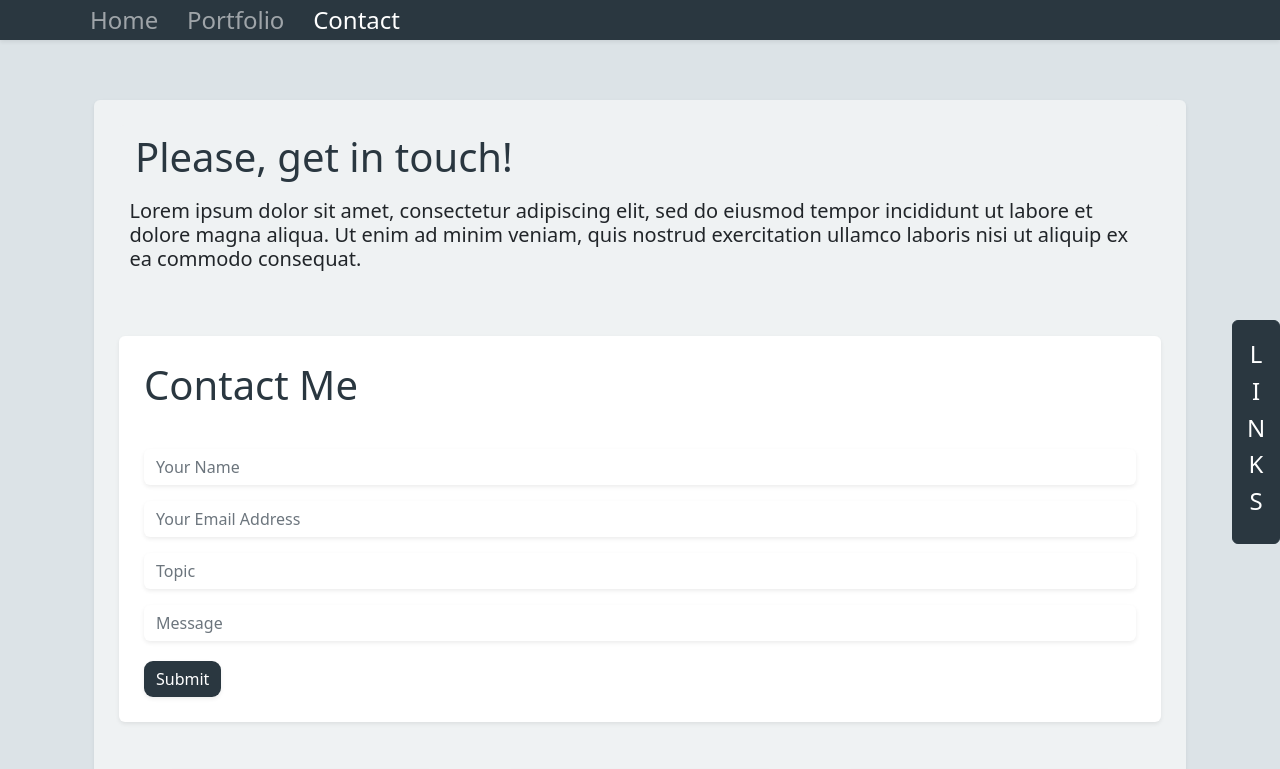
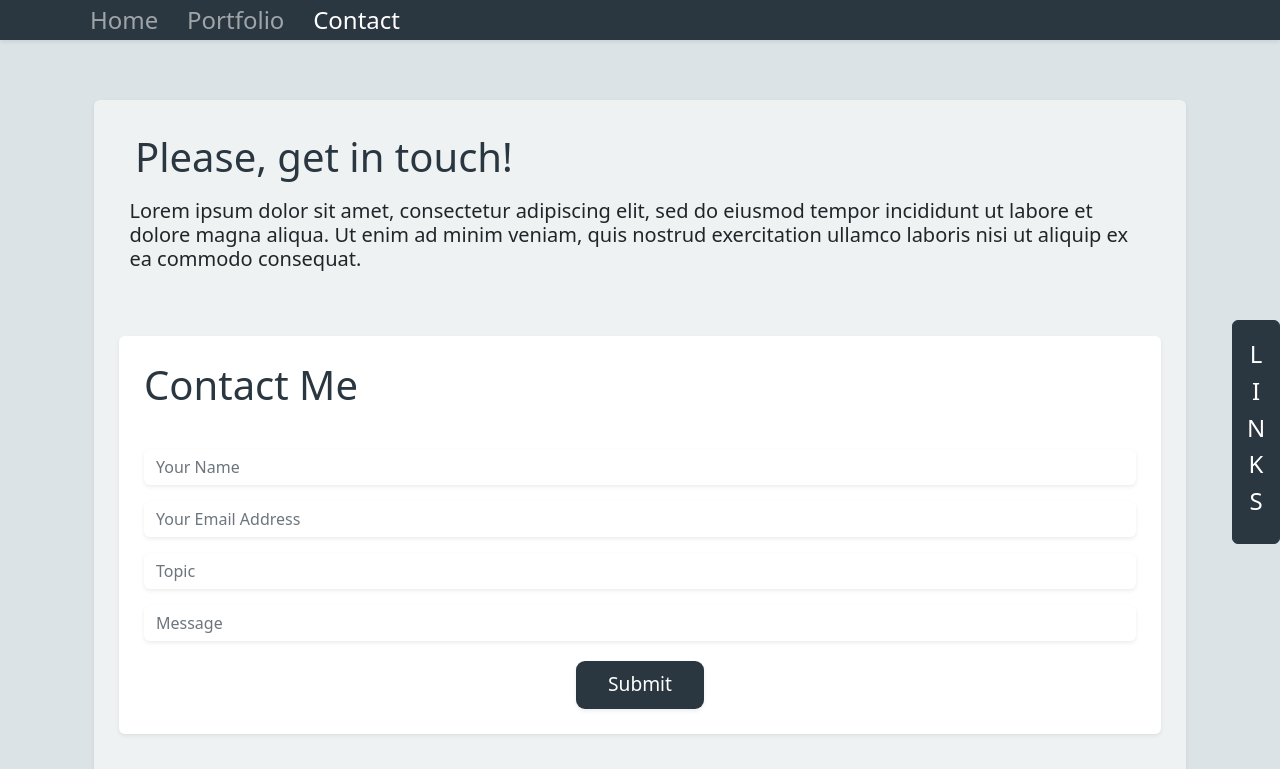
Before and after one commit to kmitch92/portfolio-website, a React (Create React App) app in the folder my-app/: page /contact in a window 1280 px wide. Shown: the top 769 px of the page. Built offline with nearby package versions, Linux system fonts and the light colour scheme.

Commit message:
restyles submit button on contact form

```diff
--- a/my-app/src/Pages/Contact.tsx
+++ b/my-app/src/Pages/Contact.tsx
@@ -134,8 +134,14 @@ export const Contact = () => {
                     marginTop: '20px',
                     border: 'none',
                     borderRadius: '9px',
+                    marginLeft: '50%',
+                    transform: 'translateX(-50%)',
+                    padding: '0.6rem',
+                    fontSize: '1.2rem',
+                    width: '8rem',
+                    fontWeight: '500',
                   }}
-                  className="shadow-sm"
+                  className="shadow-sm "
                   type="submit"
                 >
                   Submit
@@ -147,6 +153,12 @@ export const Contact = () => {
                     marginTop: '20px',
                     border: 'none',
                     borderRadius: '9px',
+                    marginLeft: '50%',
+                    transform: 'translateX(-50%)',
+                    padding: '0.6rem',
+                    fontSize: '1.2rem',
+                    width: '8rem',
+                    fontWeight: '500',
                   }}
                   className="shadow-sm"
                   disabled
```
